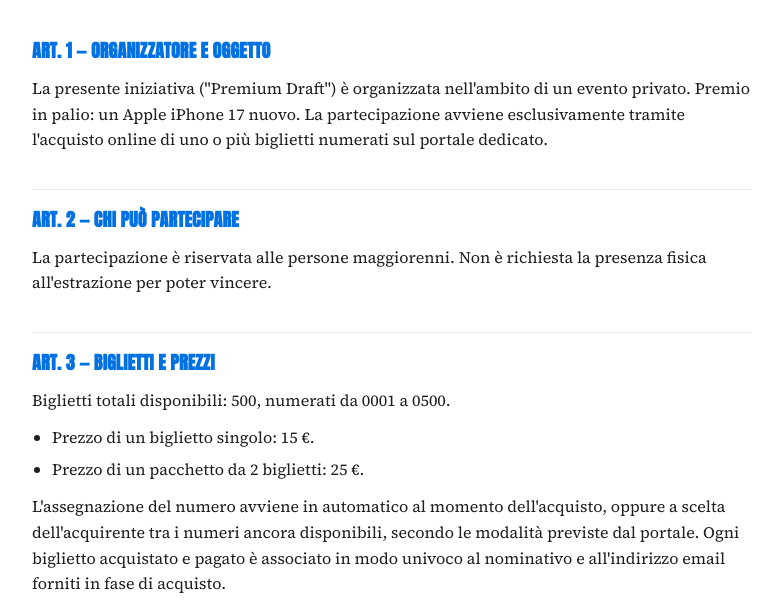
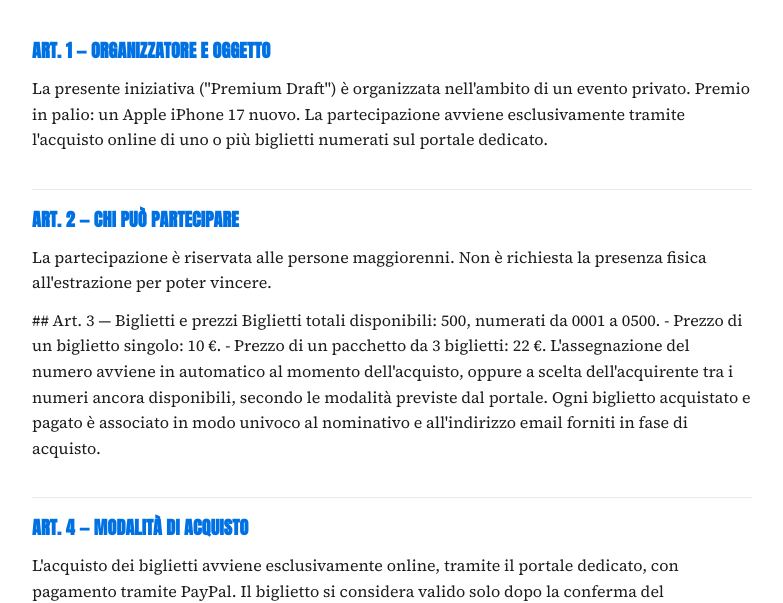
Before and after one commit to vmeli-drive/lottery-backend, a website: page public/regolamento.html in a window 1280 px wide. Shown: the part 219-822 px from the top of the page, without its empty margins (248-1031 px from the left). Drawn offline with Linux system fonts and the light colour scheme.

Commit message:
Update regolamento.html

```diff
--- a/public/regolamento.html
+++ b/public/regolamento.html
@@ -45,13 +45,14 @@ footer{ margin-top:48px; padding-top:20px; border-top:1px solid var(--line); fon
   <h2>Art. 2 — Chi può partecipare</h2>
   <p>La partecipazione è riservata alle persone maggiorenni. Non è richiesta la presenza fisica all'estrazione per poter vincere.</p>
 
-  <h2>Art. 3 — Biglietti e prezzi</h2>
-  <p>Biglietti totali disponibili: 500, numerati da 0001 a 0500.</p>
-  <ul>
-    <li>Prezzo di un biglietto singolo: 15 €.</li>
-    <li>Prezzo di un pacchetto da 2 biglietti: 25 €.</li>
-  </ul>
-  <p>L'assegnazione del numero avviene in automatico al momento dell'acquisto, oppure a scelta dell'acquirente tra i numeri ancora disponibili, secondo le modalità previste dal portale. Ogni biglietto acquistato e pagato è associato in modo univoco al nominativo e all'indirizzo email forniti in fase di acquisto.</p>
+  ## Art. 3 — Biglietti e prezzi
+
+Biglietti totali disponibili: 500, numerati da 0001 a 0500.
+
+- Prezzo di un biglietto singolo: 10 €.
+- Prezzo di un pacchetto da 3 biglietti: 22 €.
+
+L'assegnazione del numero avviene in automatico al momento dell'acquisto, oppure a scelta dell'acquirente tra i numeri ancora disponibili, secondo le modalità previste dal portale. Ogni biglietto acquistato e pagato è associato in modo univoco al nominativo e all'indirizzo email forniti in fase di acquisto.
 
   <h2>Art. 4 — Modalità di acquisto</h2>
   <p>L'acquisto dei biglietti avviene esclusivamente online, tramite il portale dedicato, con pagamento tramite PayPal. Il biglietto si considera valido solo dopo la conferma del pagamento da parte del sistema; a ogni acquisto confermato segue l'invio di un'email di conferma con il/i numero/i assegnato/i, che costituisce prova di partecipazione.</p>
```
